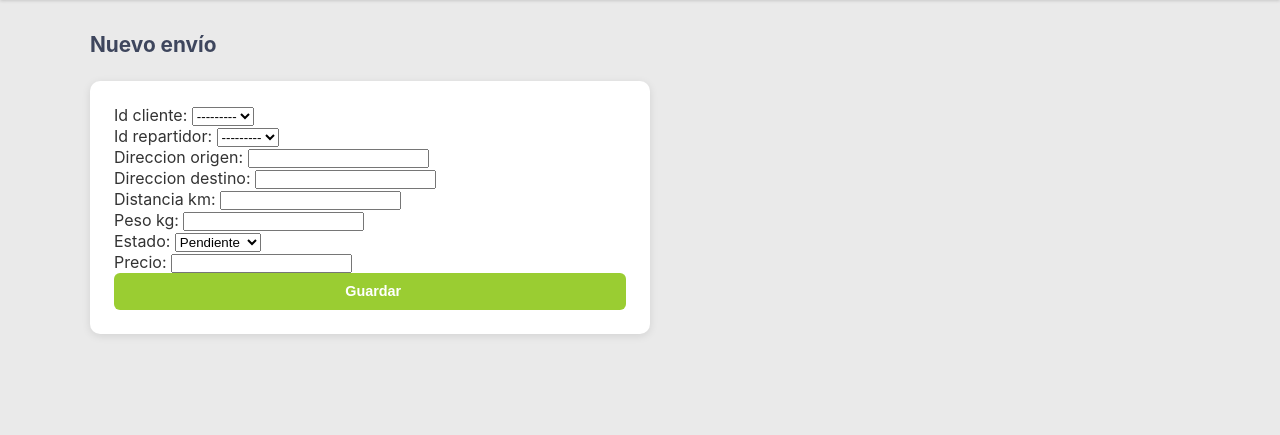
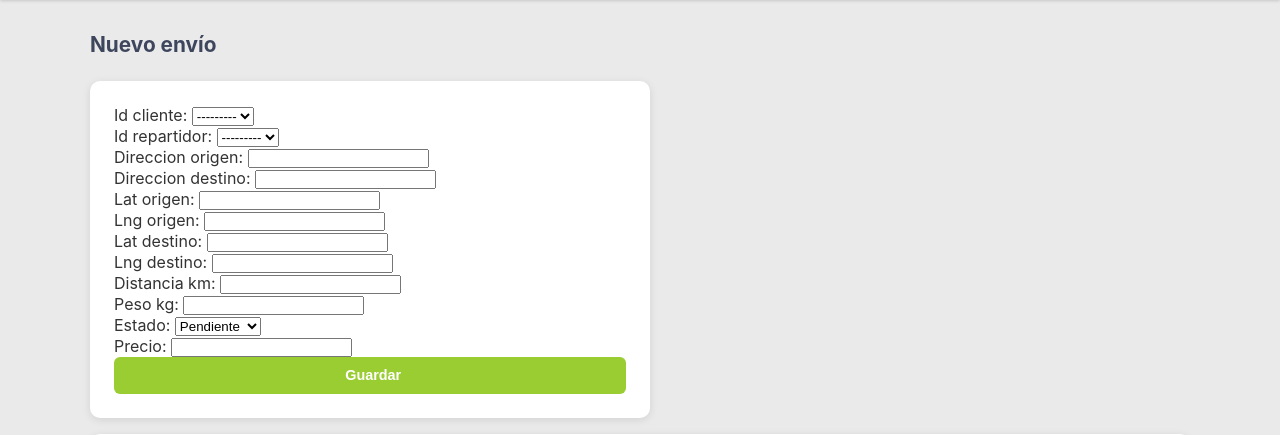
Before and after one commit to Anthony2080/EcoDash, a Django app: page /envios/crear/ in a window 1280 px wide. Shown: the part 56-491 px from the top of the page. Before the commit the page ends 392 px from the top, so only its background shows below. Run offline with Django 5.2, Linux system fonts and the light colour scheme; data that the repository does not hold is empty; parts of the project's set-up code (start-up, migrations or seed data) failed here and were passed over; some libraries are stand-ins or nearby versions.

Commit message:
intento de integracion de apis

```diff
--- a/backend/apps/envios/forms.py
+++ b/backend/apps/envios/forms.py
@@ -6,4 +6,5 @@ class EnvioForm(forms.ModelForm):
     class Meta:
         model = Envio
         fields = ["id_cliente", "id_repartidor", "direccion_origen", "direccion_destino",
+                  "lat_origen", "lng_origen", "lat_destino", "lng_destino",
                   "distancia_km", "peso_kg", "estado", "precio"]
--- a/backend/apps/envios/models.py
+++ b/backend/apps/envios/models.py
@@ -12,6 +12,10 @@ class Envio(models.Model):
                                       related_name="envios", db_column="id_repartidor")
     direccion_origen = models.CharField(max_length=255)
     direccion_destino = models.CharField(max_length=255)
+    lat_origen = models.DecimalField(max_digits=9, decimal_places=6, null=True, blank=True)
+    lng_origen = models.DecimalField(max_digits=9, decimal_places=6, null=True, blank=True)
+    lat_destino = models.DecimalField(max_digits=9, decimal_places=6, null=True, blank=True)
+    lng_destino = models.DecimalField(max_digits=9, decimal_places=6, null=True, blank=True)
     distancia_km = models.DecimalField(max_digits=8, decimal_places=2)
     peso_kg = models.DecimalField(max_digits=8, decimal_places=2)
     estado = models.CharField(max_length=20, choices=ESTADOS, default="pendiente")
--- a/backend/apps/envios/views.py
+++ b/backend/apps/envios/views.py
@@ -22,6 +22,10 @@ def _serializar(envio):
         "id_repartidor": envio.id_repartidor_id,
         "fecha_solicitud": envio.fecha_solicitud.isoformat(),
         "fecha_entrega": envio.fecha_entrega.isoformat() if envio.fecha_entrega else None,
+        "lat_origen": str(envio.lat_origen) if envio.lat_origen is not None else None,
+        "lng_origen": str(envio.lng_origen) if envio.lng_origen is not None else None,
+        "lat_destino": str(envio.lat_destino) if envio.lat_destino is not None else None,
+        "lng_destino": str(envio.lng_destino) if envio.lng_destino is not None else None,
         "cliente_nombre": envio.id_cliente.id_usuario.nombre if hasattr(envio, "id_cliente") and envio.id_cliente else None,
         "repartidor_nombre": envio.id_repartidor.id_usuario.nombre if hasattr(envio, "id_repartidor") and envio.id_repartidor else None,
     }
@@ -78,6 +82,10 @@ def api_envios(request):
             peso_kg=data["peso_kg"],
             precio=data["precio"],
             estado=data.get("estado", "pendiente"),
+            lat_origen=data.get("lat_origen") or None,
+            lng_origen=data.get("lng_origen") or None,
+            lat_destino=data.get("lat_destino") or None,
+            lng_destino=data.get("lng_destino") or None,
         )
         return JsonResponse(_serializar(envio), status=201)
 
--- a/frontend/static/js/endpoints.js
+++ b/frontend/static/js/endpoints.js
@@ -69,6 +69,10 @@ const API = (() => {
     return {
       direccion_origen: valor(datos, ["direccion_origen", "origen", "origenGeo"], ""),
       direccion_destino: valor(datos, ["direccion_destino", "destino", "destinoGeo"], ""),
+      lat_origen: valor(datos, ["lat_origen", "latOrigen"], ""),
+      lng_origen: valor(datos, ["lng_origen", "lngOrigen"], ""),
+      lat_destino: valor(datos, ["lat_destino", "latDestino"], ""),
+      lng_destino: valor(datos, ["lng_destino", "lngDestino"], ""),
       distancia_km: valor(datos, ["distancia_km", "distanciaKm", "distancia"], ""),
       peso_kg: valor(datos, ["peso_kg", "pesoKg", "peso"], ""),
       precio: valor(datos, ["precio", "monto"], ""),
--- /dev/null
+++ b/frontend/static/js/mapas.js
@@ -0,0 +1,169 @@
+const ORS_KEY = "";
+const OSM_TILES = "https://{s}.tile.openstreetmap.org/{z}/{x}/{y}.png";
+const OSM_ATTR = "&copy; <a href='https://openstreetmap.org/copyright'>OSM</a>";
+
+/* ----- Mapa de detalle de envío ----- */
+function initMapaDetalle() {
+  if (!window.envioData) return;
+  var d = window.envioData;
+  var map = L.map("mapa-detalle").setView([-34.6037, -58.3816], 12);
+  L.tileLayer(OSM_TILES, { attribution: OSM_ATTR }).addTo(map);
+
+  var hasOrigen = d.origen.lat != null && d.origen.lng != null;
+  var hasDestino = d.destino.lat != null && d.destino.lng != null;
+
+  if (hasOrigen) {
+    L.marker([d.origen.lat, d.origen.lng]).addTo(map).bindPopup("<b>Origen</b><br>" + d.origen.dir);
+  }
+  if (hasDestino) {
+    L.marker([d.destino.lat, d.destino.lng]).addTo(map).bindPopup("<b>Destino</b><br>" + d.destino.dir);
+  }
+  if (hasOrigen && hasDestino) {
+    var bounds = L.latLngBounds([d.origen.lat, d.origen.lng], [d.destino.lat, d.destino.lng]);
+    map.fitBounds(bounds, { padding: [50, 50] });
+    obtenerRuta(d.origen.lat + "," + d.origen.lng, d.destino.lat + "," + d.destino.lng, map);
+  }
+}
+
+/* ----- Mapa de creación de envío ----- */
+var marcadores = { origen: null, destino: null };
+var capaRuta = null;
+
+function initMapaCrear() {
+  var map = L.map("mapa-crear").setView([-34.6037, -58.3816], 12);
+  L.tileLayer(OSM_TILES, { attribution: OSM_ATTR }).addTo(map);
+
+  var paso = "origen";
+  var info = L.control({ position: "topright" });
+  info.onAdd = function () {
+    this._div = L.DomUtil.create("div", "leaflet-bar leaflet-control");
+    this._div.style.padding = "8px 12px";
+    this._div.style.background = "white";
+    this._div.innerHTML = "Hacé clic para marcar <b>ORIGEN</b>";
+    return this._div;
+  };
+  info.addTo(map);
+
+  function actualizarFormulario() {
+    var o = marcadores.origen;
+    var d = marcadores.destino;
+    document.getElementById("id_direccion_origen").value = o ? o.dir : "";
+    document.getElementById("id_direccion_destino").value = d ? d.dir : "";
+    document.getElementById("id_lat_origen").value = o ? o.lat : "";
+    document.getElementById("id_lng_origen").value = o ? o.lng : "";
+    document.getElementById("id_lat_destino").value = d ? d.lat : "";
+    document.getElementById("id_lng_destino").value = d ? d.lng : "";
+    if (o && d) {
+      var dist = map.distance([o.lat, o.lng], [d.lat, d.lng]) / 1000;
+      document.getElementById("id_distancia_km").value = dist.toFixed(2);
+    }
+  }
+
+  map.on("click", function (e) {
+    var latlng = e.latlng;
+    geocodificar(latlng.lat, latlng.lng, function (dir) {
+      if (marcadores[paso]) map.removeLayer(marcadores[paso].marker);
+      var marker = L.marker(latlng).addTo(map);
+      marker.bindPopup((paso === "origen" ? "Origen" : "Destino") + ": " + dir);
+      marcadores[paso] = { lat: latlng.lat, lng: latlng.lng, dir: dir, marker: marker };
+
+      if (paso === "origen") {
+        paso = "destino";
+        info._div.innerHTML = "Ahora hacé clic para marcar <b>DESTINO</b>";
+      } else {
+        paso = null;
+        info._div.innerHTML = "Origen y destino seleccionados";
+        if (capaRuta) map.removeLayer(capaRuta);
+        obtenerRuta(latlng.lat + "," + latlng.lng, marcadores.origen.lat + "," + marcadores.origen.lng, map);
+      }
+      actualizarFormulario();
+    });
+  });
+}
+
+/* ----- Mapa de ruta del repartidor ----- */
+function initMapaRuta() {
+  var map = L.map("mapa-ruta").setView([-34.6037, -58.3816], 12);
+  L.tileLayer(OSM_TILES, { attribution: OSM_ATTR }).addTo(map);
+
+  fetch("/api/envios/")
+    .then(function (r) { return r.json(); })
+    .then(function (envios) {
+      var asignados = envios.filter(function (e) { return e.estado === "asignado" || e.estado === "en_camino"; });
+      if (asignados.length === 0) {
+        map.setView([-34.6037, -58.3816], 5);
+        L.popup().setLatLng([-34.6037, -58.3816]).setContent("No hay envíos asignados hoy").openOn(map);
+        return;
+      }
+      var puntos = [];
+      asignados.forEach(function (env) {
+        if (env.lat_origen && env.lng_origen) {
+          L.marker([env.lat_origen, env.lng_origen]).addTo(map)
+            .bindPopup("<b>Origen</b><br>" + (env.direccion_origen || ""));
+          puntos.push(env.lat_origen + "," + env.lng_origen);
+        }
+        if (env.lat_destino && env.lng_destino) {
+          L.marker([env.lat_destino, env.lng_destino]).addTo(map)
+            .bindPopup("<b>Destino</b><br>" + (env.direccion_destino || ""));
+          puntos.push(env.lat_destino + "," + env.lng_destino);
+        }
+      });
+      if (puntos.length >= 2) {
+        var coords = puntos.map(function (p) { return p.split(",").map(Number); });
+        map.fitBounds(L.latLngBounds(coords), { padding: [50, 50] });
+      }
+    });
+}
+
+/* ----- OpenRouteService: obtener ruta ----- */
+function obtenerRuta(origen, destino, map) {
+  if (!ORS_KEY) return;
+
+  var url = "https://api.openrouteservice.org/v2/directions/driving-car/geojson";
+  var body = JSON.stringify({
+    coordinates: [
+      origen.split(",").map(Number).reverse(),
+      destino.split(",").map(Number).reverse(),
+    ],
+  });
+
+  fetch(url, {
+    method: "POST",
+    headers: {
+      "Content-Type": "application/json",
+      "Authorization": ORS_KEY,
+    },
+    body: body,
+  })
+    .then(function (r) { return r.json(); })
+    .then(function (data) {
+      if (data.features && data.features[0]) {
+        var geo = data.features[0].geometry;
+        var linea = L.geoJSON(geo, {
+          style: { color: "#4CAF50", weight: 5, opacity: 0.8 },
+        }).addTo(map);
+        capaRuta = linea;
+      }
+    })
+    .catch(function () {});
+}
+
+/* ----- Geocoding reverso con Nominatim ----- */
+function geocodificar(lat, lng, callback) {
+  var url = "https://nominatim.openstreetmap.org/reverse?format=json&lat=" + lat + "&lon=" + lng + "&addressdetails=1";
+  fetch(url, { headers: { "Accept-Language": "es" } })
+    .then(function (r) { return r.json(); })
+    .then(function (data) {
+      callback(data.display_name || lat + ", " + lng);
+    })
+    .catch(function () {
+      callback(lat + ", " + lng);
+    });
+}
+
+/* ----- Inicialización automática según la página ----- */
+document.addEventListener("DOMContentLoaded", function () {
+  if (document.getElementById("mapa-detalle")) initMapaDetalle();
+  if (document.getElementById("mapa-crear")) initMapaCrear();
+  if (document.getElementById("mapa-ruta")) initMapaRuta();
+});
--- a/frontend/static/js/router.js
+++ b/frontend/static/js/router.js
@@ -32,6 +32,10 @@
       var datos = {
         direccion_origen: fd.get("direccion_origen"),
         direccion_destino: fd.get("direccion_destino"),
+        lat_origen: fd.get("lat_origen"),
+        lng_origen: fd.get("lng_origen"),
+        lat_destino: fd.get("lat_destino"),
+        lng_destino: fd.get("lng_destino"),
         distancia_km: fd.get("distancia_km"),
         peso_kg: fd.get("peso_kg"),
         precio: fd.get("precio"),
--- a/frontend/templates/estructuras/base.html
+++ b/frontend/templates/estructuras/base.html
@@ -7,9 +7,11 @@
   <title>{% block titulo %}EcoDash{% endblock %}</title>
   <link rel="stylesheet" href="{% static 'css/estilos.css' %}">
   <link rel="stylesheet" href="https://use.hugeicons.com/font/icons.css">
+  <link rel="stylesheet" href="https://unpkg.com/leaflet@1.9.4/dist/leaflet.css">
 </head>
 <body class="{% block clase_body %}{% endblock %}">
   {% block cuerpo %}{% endblock %}
+  <script src="https://unpkg.com/leaflet@1.9.4/dist/leaflet.js"></script>
   {% block scripts %}{% endblock %}
 </body>
 </html>
--- a/frontend/templates/estructuras/privada.html
+++ b/frontend/templates/estructuras/privada.html
@@ -15,6 +15,7 @@
 {% block scripts %}
   <script src="{% static 'js/endpoints.js' %}?v=roles-20260627"></script>
   <script src="{% static 'js/router.js' %}?v=roles-20260627"></script>
+  <script src="{% static 'js/mapas.js' %}?v=roles-20260627"></script>
   <script>
     document.querySelector('.hamburger')?.addEventListener('click', function() {
       var nav = this.nextElementSibling;
--- a/frontend/templates/parciales/secciones/crear_envio.html
+++ b/frontend/templates/parciales/secciones/crear_envio.html
@@ -5,4 +5,9 @@
 <div class="card card-sm" style="max-width:560px">
   {% include "parciales/formularios/formulario_envio.html" %}
 </div>
+<div class="card" style="margin-top:1rem;">
+  <h2>Seleccioná ubicaciones en el mapa</h2>
+  <p>Hacé clic para marcar <strong>origen</strong> y luego <strong>destino</strong>.</p>
+  <div id="mapa-crear" style="height:400px; border-radius:8px;"></div>
+</div>
 </section>
```
Also changed, not shown: frontend/templates/parciales/secciones/detalle_envio.html (+11 -0 lines), backend/apps/envios/migrations/0002_envio_lat_destino_envio_lat_origen_envio_lng_destino_and_more.py (added).
